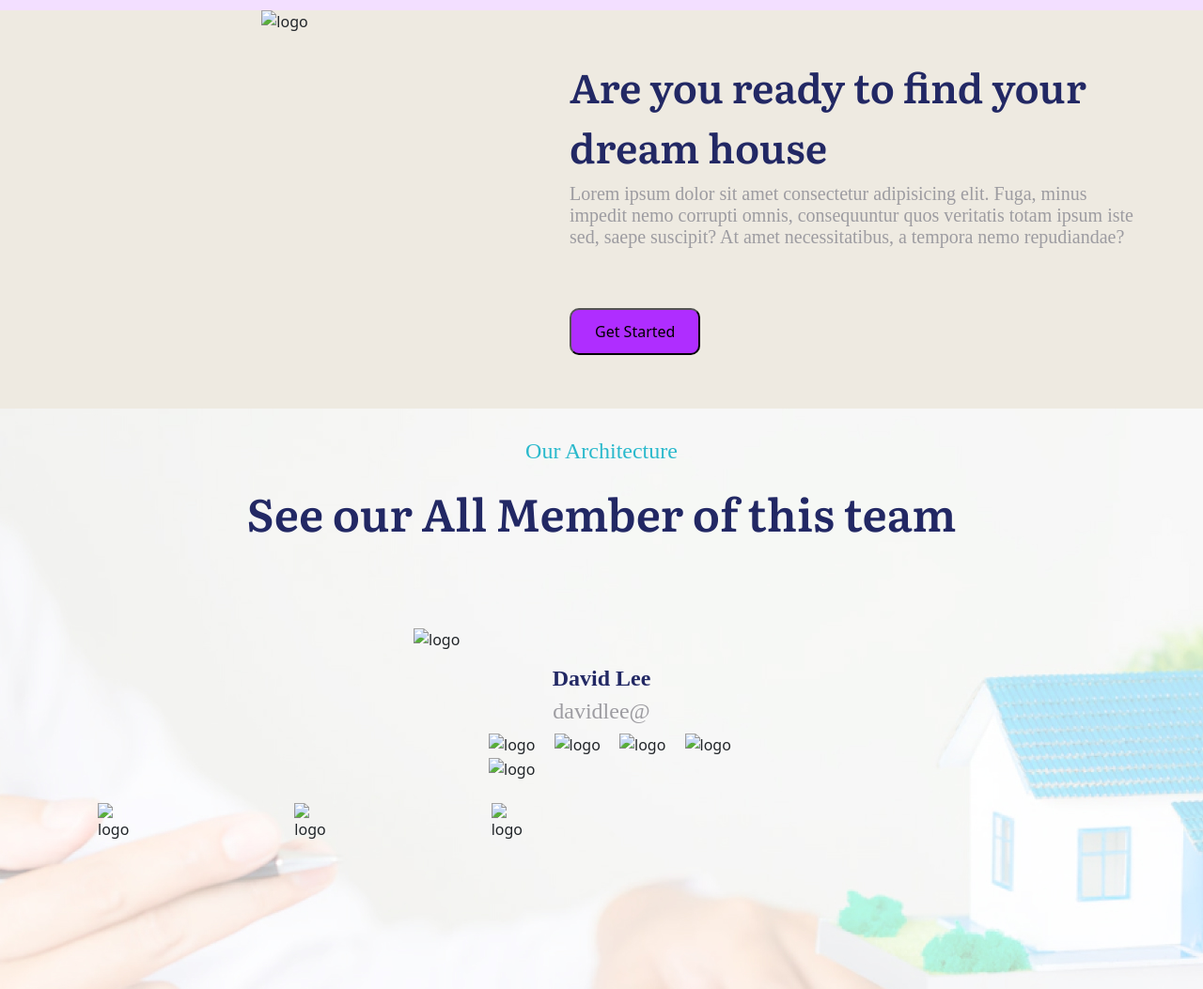
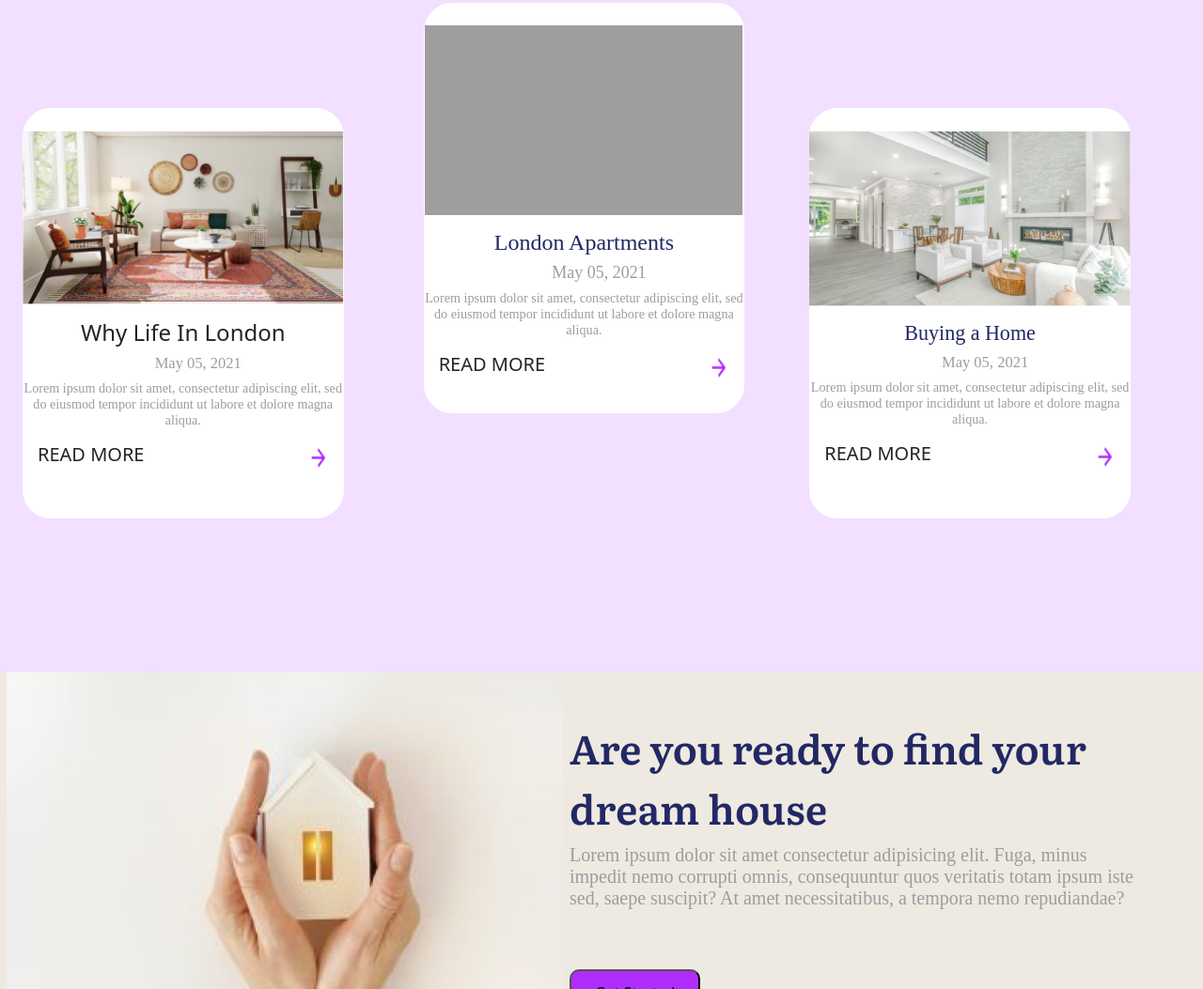
Before and after one commit to bastian1945/slicing_web, a plain HTML site: page index.html in a window 1280 px wide. Shown: the part 1747-2800 px from the top of the page at 94% size. Drawn offline with nearby package versions, Linux system fonts and the light colour scheme; files that its build step writes are made by us from their sources; the site is published under a folder, as on GitHub Pages, so addresses that start at the root find nothing; files whose address does not match are found by name.

Commit message:
second commit

```diff
--- a/index.html
+++ b/index.html
@@ -68,7 +68,7 @@
 
 
               <div class="col-md-6 d-flex justify-content-center align-item-center">
-                <img src="/image/nav.png" alt="logo" class="bawah img-fluid">
+                <img src="image/nav.png" alt="logo" class="bawah img-fluid">
               </div>
             </div>
         </header>
@@ -80,11 +80,11 @@
 <div class="container text-center md-8 p-5 gap-2">
     <div class="row">
         <div class="col">
-            <img src="/image/image.png" alt="icon" class="img-fluid">
+            <img src="image/image.png" alt="icon" class="img-fluid">
         </div>
         <div class="col text-end mt-5">
             <div class="asik">
-                <img src="/image/Rectangle 28.png" alt="logo" class="img img-fluid">
+                <img src="image/Rectangle 28.png" alt="logo" class="img img-fluid">
             </div>
             <div class="meja">
                 <h2 class="peci">See our journey for whole year and satisfaction</h2>
@@ -106,7 +106,7 @@
 
             <div class="objektif">
                 <div class="d-flex justify-content-center align-content-center pt-4 pb-3 tenggara">
-                    <img src="/image/Rectangle 19 (1).png" alt="logo"class="kabel">
+                    <img src="image/Rectangle 19 (1).png" alt="logo"class="kabel">
                 </div>
                 <h4 class="serong">Why Life In London</h4>
                 <h6 class="mamat">May 05, 2021</h6>
@@ -114,7 +114,7 @@
                 <div class="row">
                     <div class="col-md-12 aqidah">
                         <h5 class="ms-3">READ MORE</h5>
-                        <img src="/image/arrow-right.png" alt="logo" class="me-3">
+                        <img src="image/arrow-right.png" alt="logo" class="me-3">
                     </div>
                 </div>
             </div>
@@ -123,7 +123,7 @@
     <div class="col-md-4">
        <div class="layanan mx-2">
             <div class="d-flex justify-content-center align-content-center pt-4 pb-3">
-                <img src="/image/Rectangle 19 (2).png" alt="logo" class="jago">
+                <img src="image/Rectangle 19 (2).png" alt="logo" class="jago">
             </div>
             <h4 class="sendok">London Apartments</h4>
             <h6 class="centong">May 05, 2021</h6>
@@ -131,7 +131,7 @@
             <div class="row">
                 <div class="col-md-12 aqidah">
                     <h5 class="ms-3">READ MORE</h5>
-                    <img src="/image/arrow-right.png" alt="logo" class="me-3">
+                    <img src="image/arrow-right.png" alt="logo" class="me-3">
                 </div>
             </div>
        </div>
@@ -140,7 +140,7 @@
      <div class="col-md-4">
         <div class="Menghemat">
             <div class="d-flex justify-content-center align-content-center pt-4 pb-3">
-                <img src="/image/Rectangle 19 (4).png" alt="logo">
+                <img src="image/Rectangle 19 (4).png" alt="logo">
             </div>
             <h4 class="ubin">Buying a Home</h4>
             <h6 class="minyak">May 05, 2021</h6>
@@ -148,7 +148,7 @@
             <div class="row">
                 <div class="col-md-12 aqidah">
                     <h5 class="ms-3">READ MORE</h5>
-                    <img src="/image/arrow-right.png" alt="logo" class="me-3">
+                    <img src="image/arrow-right.png" alt="logo" class="me-3">
                 </div>
             </div>
         </div>
@@ -165,7 +165,7 @@
 <header class="casan px-4">
     <div class="row">
         <div class="col-md-6 d-flex justify-content-center align-item-center kanan">
-            <img src="/image/Rectangle 31.png" alt="logo">
+            <img src="image/Rectangle 31.png" alt="logo">
         </div>
 
         <div class="col-md-6 d-flex justify-content-center align-item-center kiri">
@@ -190,30 +190,30 @@
     <h5 class="mahasiswa mb-3">Our Architecture</h5>
     <h2 class="jidat">See our All Member of this team</h2>
     <div>
-        <img src="/image/image 14.png" alt="logo" class="rapopo">
+        <img src="image/image 14.png" alt="logo" class="rapopo">
     </div>
     <h5 class="korek">David Lee</h5>
     <h5 class="gope">davidlee@</h5>
     <div class="col-md-3 salep">
-        <img src="/image/Frame.png" alt="logo" class="me-3">
-        <img src="/image/Frame.png" alt="logo" class="me-3">
-        <img src="/image/Frame.png" alt="logo" class="me-3">
-        <img src="/image/Frame.png" alt="logo" class="me-3">
-        <img src="/image/Frame.png" alt="logo" class="me-3">
+        <img src="image/Frame.png" alt="logo" class="me-3">
+        <img src="image/Frame.png" alt="logo" class="me-3">
+        <img src="image/Frame.png" alt="logo" class="me-3">
+        <img src="image/Frame.png" alt="logo" class="me-3">
+        <img src="image/Frame.png" alt="logo" class="me-3">
 
     </div>
     <div class="row">
         <div class="col-md-4 pasti">
             <div class="d-flex justify-content-center align-content-center pt-4 pb-3 semangat">
-                <img src="/image/Polygon 21.png" alt="logo">
+                <img src="image/Polygon 21.png" alt="logo">
             </div>
             <!-- 2 -->
             <div class="d-flex justify-content-center align-content-center pt-4 pb-3 jago">
-                <img src="/image/Polygon 22.png" alt="logo">
+                <img src="image/Polygon 22.png" alt="logo">
             </div>
             <!-- 3 -->
             <div class="d-flex justify-content-center align-content-center pt-4 pb-3 lemes">
-                <img src="/image/Polygon 20.png" alt="logo">
+                <img src="image/Polygon 20.png" alt="logo">
             </div>
 
         </div>
@@ -231,11 +231,11 @@
 
 
             <div class="gelang">
-                <img src="/image/akar-icons_twitter-fill.png" alt="logo" class="me-3">
-                <img src="/image/akar-icons_instagram-fill.png" alt="logo" class="me-3">
-                <img src="/image/cib_facebook-f.png" alt="logo" class="me-3">
-                <img src="/image/akar-icons_google-fill.png" alt="logo" class="me-3">
-                <img src="/image/akar-icons_twitter-fill.png" alt="logo" class="me-3">
+                <img src="image/akar-icons_twitter-fill.png" alt="logo" class="me-3">
+                <img src="image/akar-icons_instagram-fill.png" alt="logo" class="me-3">
+                <img src="image/cib_facebook-f.png" alt="logo" class="me-3">
+                <img src="image/akar-icons_google-fill.png" alt="logo" class="me-3">
+                <img src="image/akar-icons_twitter-fill.png" alt="logo" class="me-3">
 
             </div>
 
```
